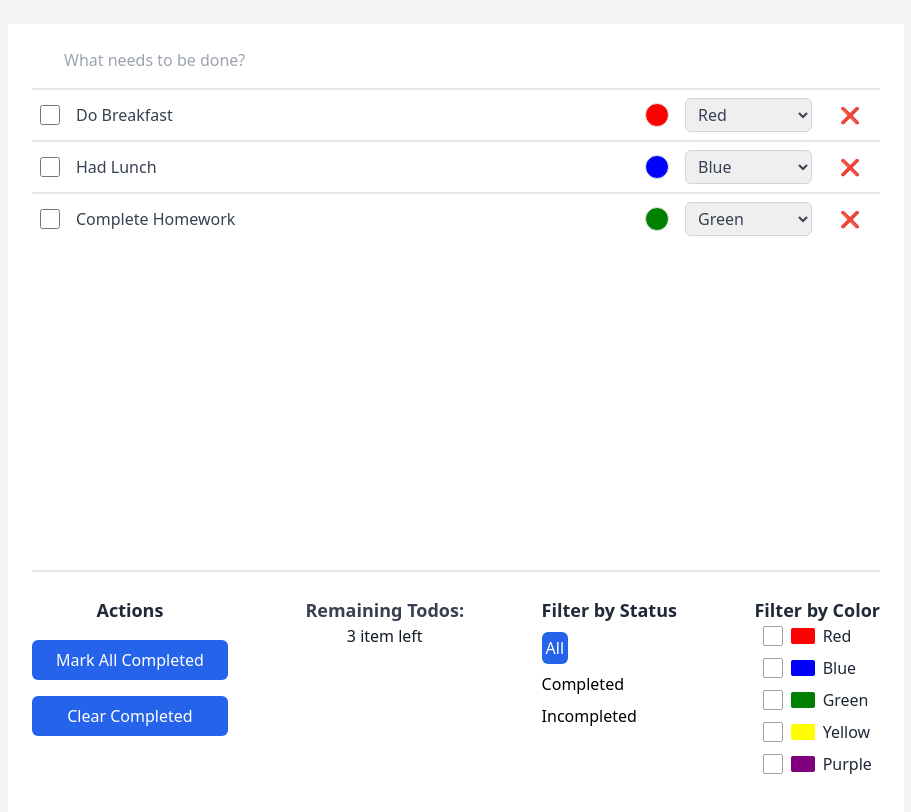
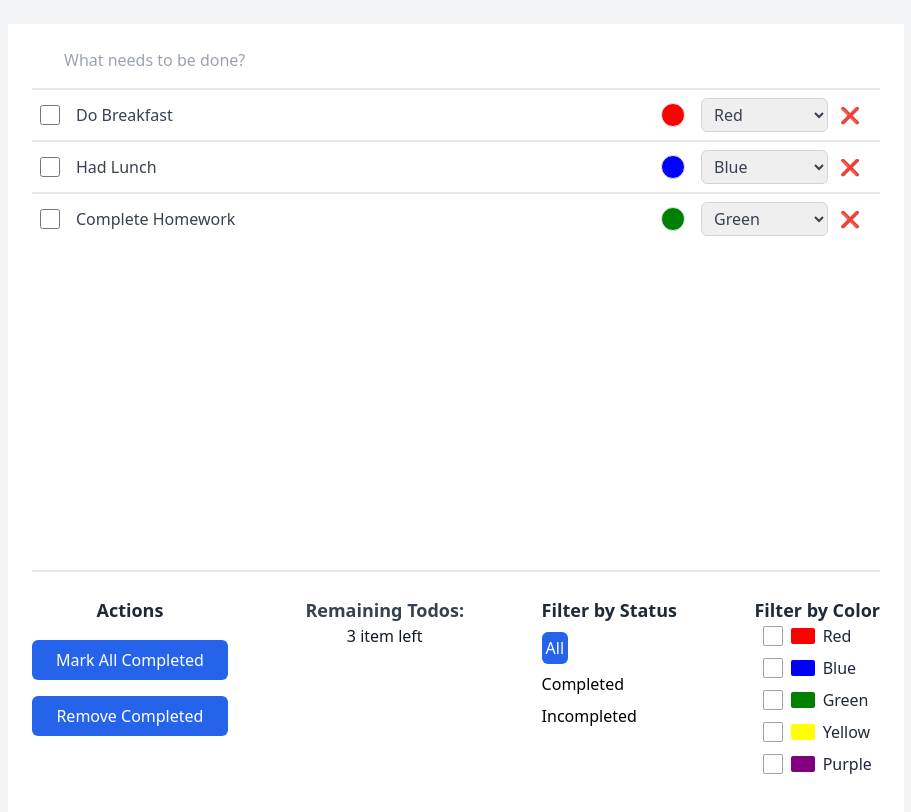
Before and after one commit to abhishekbansal2312/todolist-redux, a React (Create React App) app: page / in a window 1280 px wide. Shown: the top 812 px of the page, without its empty margins (184-1095 px from the left). Built offline with nearby package versions, Linux system fonts and the light colour scheme.

Commit message:
optimised the code

```diff
--- a/package.json
+++ b/package.json
@@ -7,6 +7,7 @@
     "cra-template": "1.2.0",
     "react": "^19.0.0",
     "react-dom": "^19.0.0",
+    "react-icons": "^5.4.0",
     "react-redux": "^9.2.0",
     "react-router-dom": "^7.0.2",
     "react-scripts": "5.0.1"
--- a/src/components/Footer.jsx
+++ b/src/components/Footer.jsx
@@ -1,98 +1,22 @@
 import React from "react";
-import { colors, statuses } from "../slices/filterSlice";
-import { markAllCompleted, clearCompleted } from "../slices/todoSlice";
-import { useDispatch } from "react-redux";
 
-import { filterColor, filterStatus } from "../slices/filterSlice";
+import { selectIncompleteTasks } from "../slices/todoSlice";
+import { useSelector } from "react-redux";
+
+import Actions from "./footer/Actions";
+import FilterByStatus from "./footer/FilterByStatus";
+import FIlterByColor from "./footer/FilterByColor";
+import Remaining from "./footer/Remaining";
 
 export default function Footer({ selectedStatus, selectedColor, todos }) {
-  const dispatch = useDispatch();
-  const leftTodos = todos.filter((todo) => !todo.completed);
-
+  const leftTodos = useSelector(selectIncompleteTasks);
   return (
     <div className=" py-6 border-t-2 ">
       <div className="flex flex-wrap justify-between gap-8 ">
-        <div className="flex flex-col gap-4 items-center">
-          <h4 className="text-lg font-semibold text-gray-800">Actions</h4>
-          <button
-            className="bg-blue-600 hover:bg-blue-700 text-white rounded-md px-6 py-2 w-full  "
-            onClick={() => dispatch(markAllCompleted(todos))}
-          >
-            Mark All Completed
-          </button>
-          <button
-            className="bg-blue-600 hover:bg-blue-700 text-white rounded-md px-6 py-2 w-full"
-            onClick={() => dispatch(clearCompleted(todos))}
-          >
-            Clear Completed
-          </button>
-        </div>
-
-        <div className="flex flex-col items-center">
-          {leftTodos.length > 0 ? (
-            <div className="text-center">
-              <p className="text-gray-700 font-semibold text-lg">
-                Remaining Todos:
-              </p>
-              <div className="text-gray-900 ">{leftTodos.length} item left</div>
-            </div>
-          ) : (
-            <div className="text-green-700 text-lg">All Done!</div>
-          )}
-        </div>
-
-        <div className="flex flex-col items-start">
-          <h4 className="text-lg font-semibold text-gray-800">
-            Filter by Status
-          </h4>
-
-          <div className="py-2 flex flex-col gap-2 items-start">
-            {statuses.map((status) => (
-              <button
-                key={status}
-                value={status}
-                onClick={() => dispatch(filterStatus(status))}
-                className={` rounded-md ${
-                  selectedStatus === status && "bg-blue-600 text-white p-1"
-                }`}
-              >
-                {status.charAt(0).toUpperCase() + status.slice(1)}
-              </button>
-            ))}
-          </div>
-        </div>
-
-        <div className="flex flex-col items-center">
-          <h4 className="text-lg font-semibold text-gray-800">
-            Filter by Color
-          </h4>
-          <div className="flex gap-2 flex-col flex-wrap justify-center">
-            {colors.map((color) => (
-              <label
-                key={color}
-                className="flex items-center gap-2 cursor-pointer"
-              >
-                <input
-                  type="checkbox"
-                  value={color}
-                  checked={selectedColor === color}
-                  onChange={() =>
-                    dispatch(filterColor(selectedColor === color ? "" : color))
-                  }
-                  className="appearance-none w-5 h-5 border border-gray-400 rounded-sm checked:bg-blue-600 checked:border-blue-600 focus:outline-none"
-                />
-                <span
-                  className="w-6 h-4 rounded-sm border-gray-400"
-                  style={{ backgroundColor: color }}
-                ></span>
-
-                <span className="text-gray-800">
-                  {color.charAt(0).toUpperCase() + color.slice(1)}
-                </span>
-              </label>
-            ))}
-          </div>
-        </div>
+        <Actions />
+        <Remaining leftTodos={leftTodos} />
+        <FilterByStatus selectedStatus={selectedStatus} />
+        <FIlterByColor selectedColor={selectedColor} />
       </div>
     </div>
   );
--- /dev/null
+++ b/src/components/footer/Actions.jsx
@@ -0,0 +1,27 @@
+import React, { useState } from "react";
+import { useDispatch } from "react-redux";
+import { markAllCompleted, clearCompleted } from "../../slices/todoSlice";
+export default function Actions() {
+  const dispatch = useDispatch();
+  const [markCompleted, setMarkCompleted] = useState(true);
+  return (
+    <div className="flex flex-col gap-4 items-center">
+      <h4 className="text-lg font-semibold text-gray-800">Actions</h4>
+      <button
+        className="bg-blue-600 hover:bg-blue-700 text-white rounded-md px-6 py-2 w-full  "
+        onClick={() => {
+          dispatch(markAllCompleted(markCompleted));
+          setMarkCompleted((prevState) => !prevState);
+        }}
+      >
+        {markCompleted ? " Mark All Completed" : " Mark All Incompleted"}
+      </button>
+      <button
+        className="bg-blue-600 hover:bg-blue-700 text-white rounded-md px-6 py-2 w-full"
+        onClick={() => dispatch(clearCompleted())}
+      >
+        Remove Completed
+      </button>
+    </div>
+  );
+}
--- /dev/null
+++ b/src/components/footer/FilterByColor.jsx
@@ -0,0 +1,36 @@
+import React from "react";
+import { filterColor, colors, selectColor } from "../../slices/filterSlice";
+import { useDispatch, useSelector } from "react-redux";
+
+export default function FilterByColor() {
+  const selectedColor = useSelector(selectColor);
+  const dispatch = useDispatch();
+  return (
+    <div className="flex flex-col items-center">
+      <h4 className="text-lg font-semibold text-gray-800">Filter by Color</h4>
+      <div className="flex gap-2 flex-col flex-wrap justify-center">
+        {colors.map((color) => (
+          <label key={color} className="flex items-center gap-2 cursor-pointer">
+            <input
+              type="checkbox"
+              value={color}
+              checked={selectedColor === color}
+              onChange={() =>
+                dispatch(filterColor(selectedColor === color ? "" : color))
+              }
+              className="appearance-none w-5 h-5 border border-gray-400 rounded-sm checked:bg-blue-600 checked:border-blue-600 focus:outline-none"
+            />
+            <span
+              className="w-6 h-4 rounded-sm border-gray-400"
+              style={{ backgroundColor: color }}
+            ></span>
+
+            <span className="text-gray-800">
+              {color.charAt(0).toUpperCase() + color.slice(1)}
+            </span>
+          </label>
+        ))}
+      </div>
+    </div>
+  );
+}
--- /dev/null
+++ b/src/components/footer/FilterByStatus.jsx
@@ -0,0 +1,28 @@
+import React from "react";
+import { filterStatus, selectStatus, statuses } from "../../slices/filterSlice";
+import { useDispatch, useSelector } from "react-redux";
+
+export default function FilterByStatus() {
+  const dispatch = useDispatch();
+  const selectedStatus = useSelector(selectStatus);
+  return (
+    <div className="flex flex-col items-start">
+      <h4 className="text-lg font-semibold text-gray-800">Filter by Status</h4>
+
+      <div className="py-2 flex flex-col gap-2 items-start">
+        {statuses.map((status) => (
+          <button
+            key={status}
+            value={status}
+            onClick={() => dispatch(filterStatus(status))}
+            className={` rounded-md ${
+              selectedStatus === status && "bg-blue-600 text-white p-1"
+            }`}
+          >
+            {status.charAt(0).toUpperCase() + status.slice(1)}
+          </button>
+        ))}
+      </div>
+    </div>
+  );
+}
--- /dev/null
+++ b/src/components/footer/Remaining.jsx
@@ -0,0 +1,18 @@
+import React from "react";
+
+export default function Remaining({ leftTodos }) {
+  return (
+    <div className="flex flex-col items-center">
+      {leftTodos.length > 0 ? (
+        <div className="text-center">
+          <p className="text-gray-700 font-semibold text-lg">
+            Remaining Todos:
+          </p>
+          <div className="text-gray-900 ">{leftTodos.length} item left</div>
+        </div>
+      ) : (
+        <div className="text-green-700 text-lg">All Done!</div>
+      )}
+    </div>
+  );
+}
--- a/src/pages/TodoPage.jsx
+++ b/src/pages/TodoPage.jsx
@@ -2,46 +2,23 @@ import React from "react";
 import { useSelector } from "react-redux";
 import Footer from "../components/Footer";
 
-import { colors, selectColor, selectStatus } from "../slices/filterSlice";
+import { colors, selectFilteredTodos } from "../slices/filterSlice";
 import TodoForm from "../components/TodoForm";
 import TodoList from "../components/TodoList";
 
 export default function TodoPage() {
-  const todos = useSelector((state) => state.todos.todolist);
-  const selectedColor = useSelector(selectColor);
-  const selectedStatus = useSelector(selectStatus);
-
-  const filteredTodos = () => {
-    let filtered = [...todos];
-
-    if (selectedStatus === "completed") {
-      filtered = filtered.filter((todo) => todo.completed);
-    } else if (selectedStatus === "incompleted") {
-      filtered = filtered.filter((todo) => !todo.completed);
-    }
-
-    if (selectedColor) {
-      filtered = filtered.filter((todo) => todo.color === selectedColor);
-    }
-
-    return filtered;
-  };
-
+  const todos = useSelector(selectFilteredTodos);
   return (
     <div className="bg-gray-100 p-6 ">
       <div className="max-w-4xl min-h-screen mx-auto bg-white p-6 pt-2 flex justify-between flex-col">
         <div>
           <TodoForm />
 
-          <TodoList todos={filteredTodos()} colors={colors} />
+          <TodoList todos={todos} colors={colors} />
         </div>
 
         <div>
-          <Footer
-            selectedStatus={selectedStatus}
-            todos={todos}
-            selectedColor={selectedColor}
-          />
+          <Footer todos={todos} />
         </div>
       </div>
     </div>
--- a/src/slices/filterSlice.js
+++ b/src/slices/filterSlice.js
@@ -1,5 +1,4 @@
 import { createSlice } from "@reduxjs/toolkit";
-
 export const colors = ["red", "blue", "green", "yellow", "purple"];
 export const statuses = ["all", "completed", "incompleted"];
 
@@ -29,3 +28,19 @@ export default filterSlice.reducer;
 
 export const selectColor = (state) => state.filter.color;
 export const selectStatus = (state) => state.filter.status;
+export const selectFilteredTodos = (state) => {
+  const { todolist } = state.todos;
+  const { color, status } = state.filter;
+
+  let filteredTodos = color
+    ? todolist.filter((todo) => todo.color === color)
+    : todolist;
+
+  if (status === "completed") {
+    filteredTodos = filteredTodos.filter((todo) => todo.completed);
+  } else if (status === "incompleted") {
+    filteredTodos = filteredTodos.filter((todo) => !todo.completed);
+  }
+
+  return filteredTodos;
+};
--- a/src/slices/todoSlice.js
+++ b/src/slices/todoSlice.js
@@ -38,6 +38,13 @@ const todoSlice = createSlice({
         (todo) => todo.id !== action.payload.id
       );
     },
+    updateTodos: (state, action) => {
+      const { id, todoToEdit } = action.payload;
+      const todo = state.todolist.find((todo) => todo.id === id);
+      if (todo) {
+        todo.title = todoToEdit.title;
+      }
+    },
     toggleCompleted: (state, action) => {
       const todo = state.todolist.find((todo) => todo.id === action.payload.id);
       if (todo) {
@@ -53,7 +60,7 @@ const todoSlice = createSlice({
     markAllCompleted: (state, action) => {
       state.todolist.forEach((todo) => (todo.completed = action.payload));
     },
-    clearCompleted: (state, action) => {
+    clearCompleted: (state) => {
       state.todolist = state.todolist.filter((todo) => !todo.completed);
     },
   },
@@ -69,3 +76,6 @@ export const {
 } = todoSlice.actions;
 
 export default todoSlice.reducer;
+
+export const selectIncompleteTasks = (state) =>
+  state.todos.todolist.filter((todo) => !todo.completed);
```
Also changed, not shown: src/components/Modal.jsx (added, +31 -0 lines), src/components/TodoList.jsx (+11 -2 lines), 1 other file (tests, documents, lock files or other folders).
